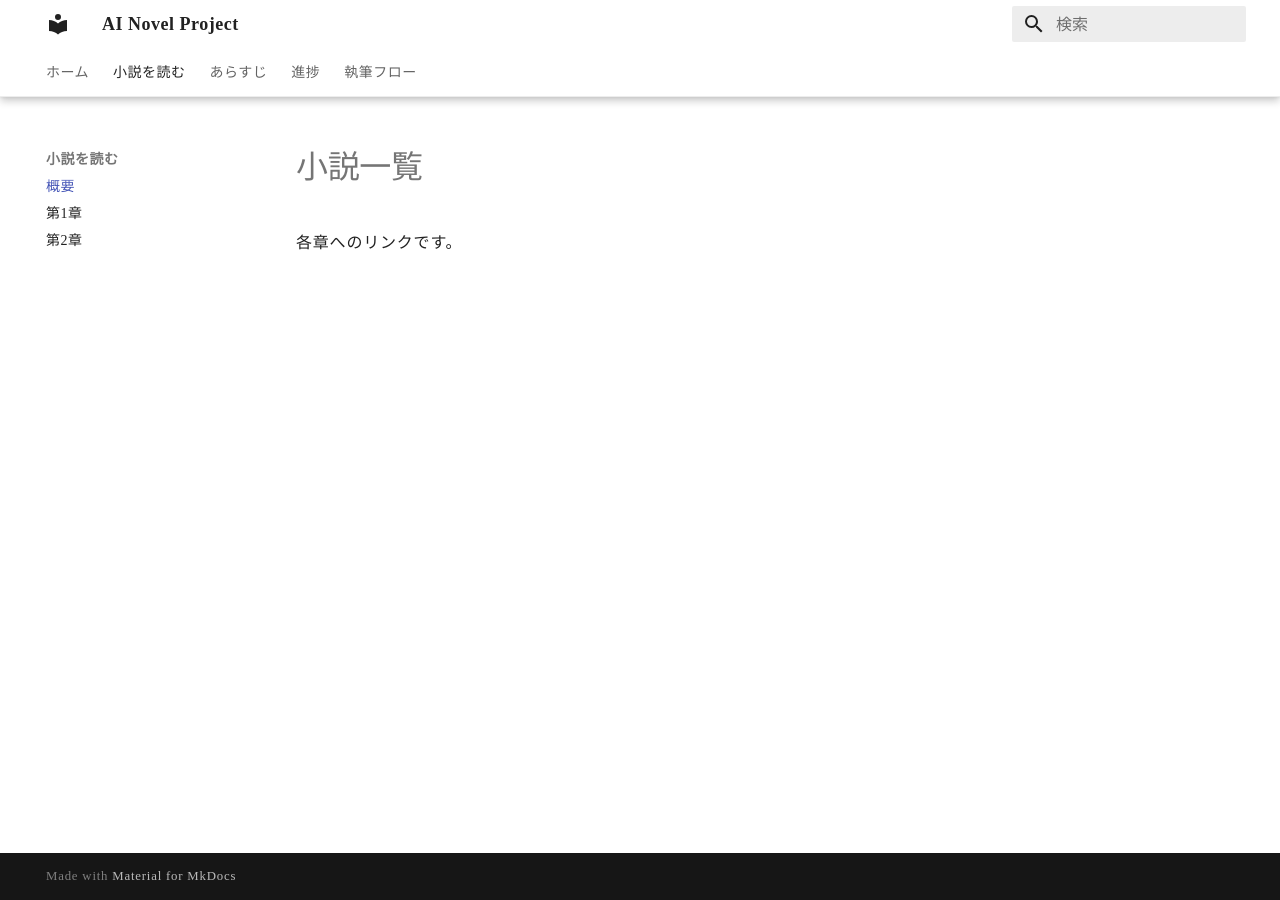
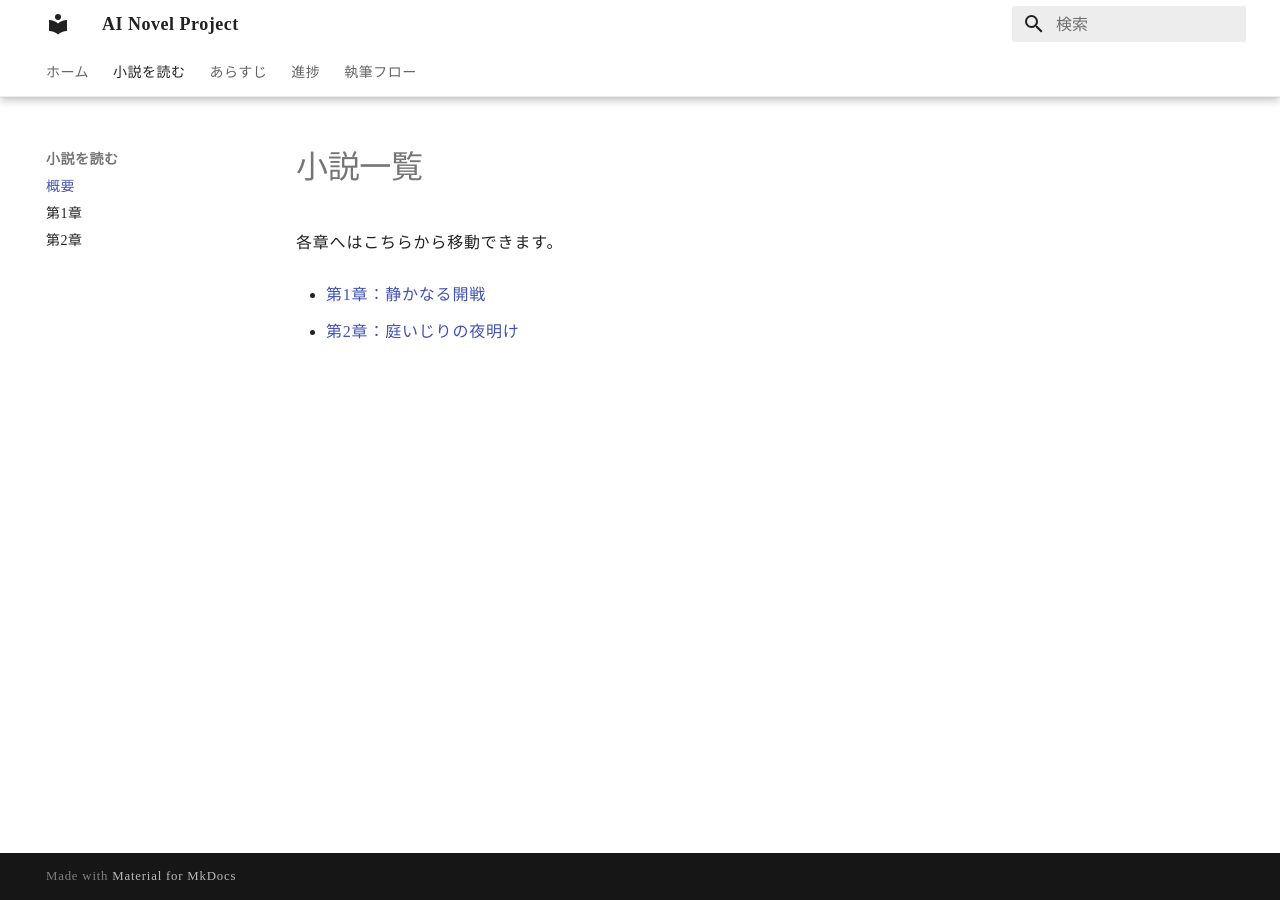
Before and after one commit to readofmaster/ai-novel-project, an MkDocs documentation site: the page built from docs/novel/README.md, in a window 1280 px wide. Built offline with MkDocs 1.6.1 and Material for MkDocs 9.7.7, drawn with Linux system fonts in a browser that asks for light colours; some web fonts are replaced.

Commit message:
feat: 小説一覧ページに各章へのリンクを追加

```diff
--- a/docs/novel/README.md
+++ b/docs/novel/README.md
@@ -1,3 +1,6 @@
 # 小説一覧
 
-各章へのリンクです。
+各章へはこちらから移動できます。
+
+- [第1章：静かなる開戦](chapter1.md)
+- [第2章：庭いじりの夜明け](chapter2.md)
```
